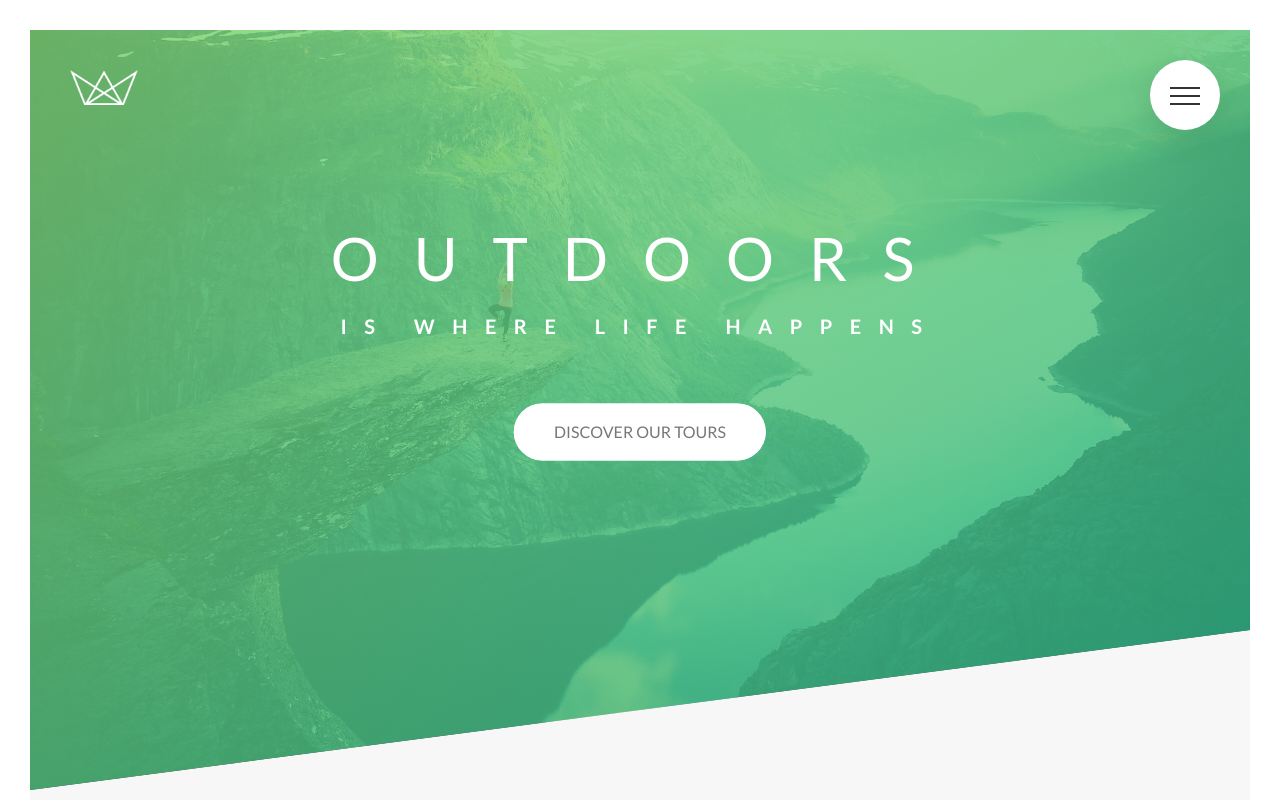
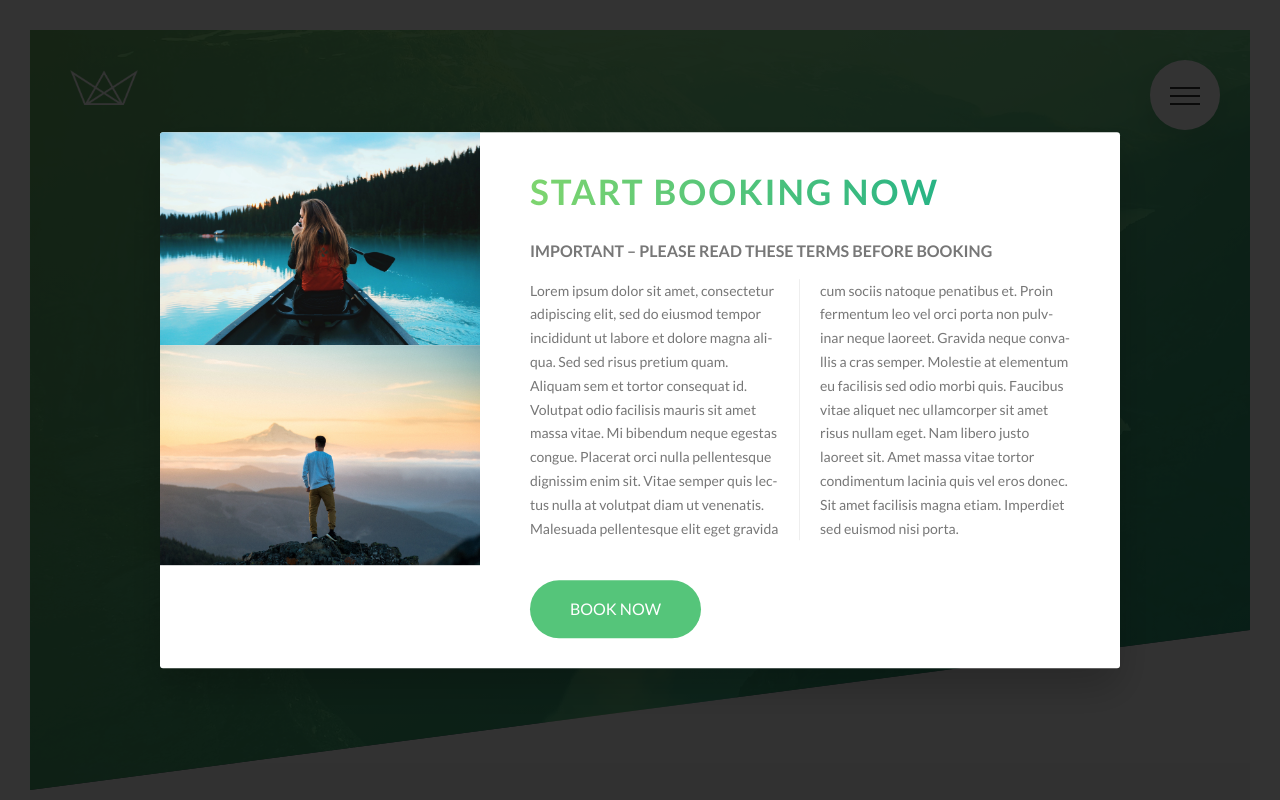
Before and after one commit to zorluozan/natours, a website: page index.html in a window 1280 px wide. Shown: the top 800 px of the page. Drawn offline with Linux system fonts and the light colour scheme.

Commit message:
Building a Pure CSS Popup - Part 1

```diff
--- a/index.html
+++ b/index.html
@@ -403,6 +403,36 @@
         </div>
     </footer>
 
+    <div class="popup">
+        <div class="popup__content">
+            <div class="popup__left">
+                <img src="img/nat-8.jpg" alt="Tour photo" class="popup__img">
+                <img src="img/nat-9.jpg" alt="Tour photo" class="popup__img">
+            </div>
+            <div class="popup__right">
+                <h2 class="heading-secondary u-margin-bottom-small">Start booking now</h2>
+                <h3 class="heading-tertiary u-margin-bottom-small">Important &ndash; Please read these terms before
+                    booking</h3>
+                <p class="popup__text">
+                    Lorem ipsum dolor sit amet, consectetur adipiscing elit, sed do eiusmod tempor incididunt ut labore
+                    et dolore magna
+                    aliqua.
+                    Sed sed risus pretium quam. Aliquam sem et tortor consequat id. Volutpat odio facilisis mauris sit
+                    amet massa vitae. Mi bibendum neque egestas congue. Placerat orci nulla pellentesque dignissim enim
+                    sit. Vitae semper quis lectus nulla at volutpat diam ut venenatis. Malesuada pellentesque elit eget
+                    gravida cum sociis natoque penatibus et. Proin fermentum leo vel orci porta non pulvinar neque
+                    laoreet.
+                    Gravida neque convallis a cras semper. Molestie at elementum eu facilisis sed odio morbi quis.
+                    Faucibus
+                    vitae aliquet nec ullamcorper sit amet risus nullam eget. Nam libero justo laoreet sit. Amet massa
+                    vitae tortor condimentum lacinia quis vel eros donec. Sit amet facilisis magna etiam. Imperdiet sed
+                    euismod nisi porta.
+                </p>
+                <a href="#" class="btn btn--green">Book now</a>
+            </div>
+        </div>
+    </div>
+
     <!-- <section class="grid-test">
         <div class="row">
             <div class="col-1-of-2">
--- a/sass/abstracts/_mixins.scss
+++ b/sass/abstracts/_mixins.scss
@@ -5,3 +5,10 @@
     clear: both;
   }
 }
+
+@mixin absCenter {
+  position: absolute;
+  top: 50%;
+  left: 50%;
+  transform: translate(-50%, -50%);
+}
--- a/sass/components/_card.scss
+++ b/sass/components/_card.scss
@@ -160,10 +160,7 @@
 
   // BACK SIDE STYLING
   &__cta {
-    position: absolute;
-    top: 50%;
-    left: 50%;
-    transform: translate(-50%, -50%);
+    @include absCenter;
     width: 90%;
     text-align: center;
   }
--- a/sass/components/_form.scss
+++ b/sass/components/_form.scss
@@ -79,10 +79,7 @@
       height: 1.3rem;
       width: 1.3rem;
       border-radius: 50%;
-      position: absolute;
-      top: 50%;
-      left: 50%;
-      transform: translate(-50%, -50%);
+      @include absCenter;
       background-color: $color-primary;
       opacity: 0;
       transition: opacity 0.2s;
--- /dev/null
+++ b/sass/components/_popup.scss
@@ -0,0 +1,54 @@
+.popup {
+  height: 100vh;
+  width: 100%;
+  position: fixed;
+  top: 0;
+  left: 0;
+  background-color: rgba($color-black, 0.8);
+  z-index: 9999;
+
+  &__content {
+    @include absCenter;
+    width: 75%;
+    background-color: $color-white;
+    box-shadow: 0 2rem 4rem rgba($color-black, 0.2);
+    border-radius: 3px;
+    display: table;
+    overflow: hidden;
+  }
+
+  &__left {
+    width: 33.333333%;
+    display: table-cell;
+  }
+
+  &__right {
+    width: 66.666667%;
+    display: table-cell;
+    vertical-align: middle;
+    padding: 3rem 5rem;
+  }
+
+  &__img {
+    display: block;
+    width: 100%;
+  }
+
+  &__text {
+    font-size: 1.4rem;
+    margin-bottom: 4rem;
+
+    -moz-column-count: 2;
+    -moz-column-gap: 4rem; // 1 em = 14px
+    -moz-column-rule: 1px solid $color-grey-light-2;
+
+    column-count: 2;
+    column-gap: 4rem; // 1 em = 14px
+    column-rule: 1px solid $color-grey-light-2;
+
+    -moz-hyphens: auto;
+    -ms-hyphens: auto;
+    -webkit-hyphens: auto;
+    hyphens: auto;
+  }
+}
--- a/sass/layout/_navigation.scss
+++ b/sass/layout/_navigation.scss
@@ -47,10 +47,7 @@
   }
 
   &__list {
-    position: absolute;
-    top: 50%;
-    left: 50%;
-    transform: translate(-50%, -50%);
+    @include absCenter;
     list-style: none;
     text-align: center;
     width: 100%;
--- a/sass/main.scss
+++ b/sass/main.scss
@@ -13,6 +13,7 @@
 @import "components/composition";
 @import "components/feature-box";
 @import "components/form";
+@import "components/popup";
 @import "components/story";
 
 @import "layout/footer";
```
Also changed, not shown: css/style.css.
